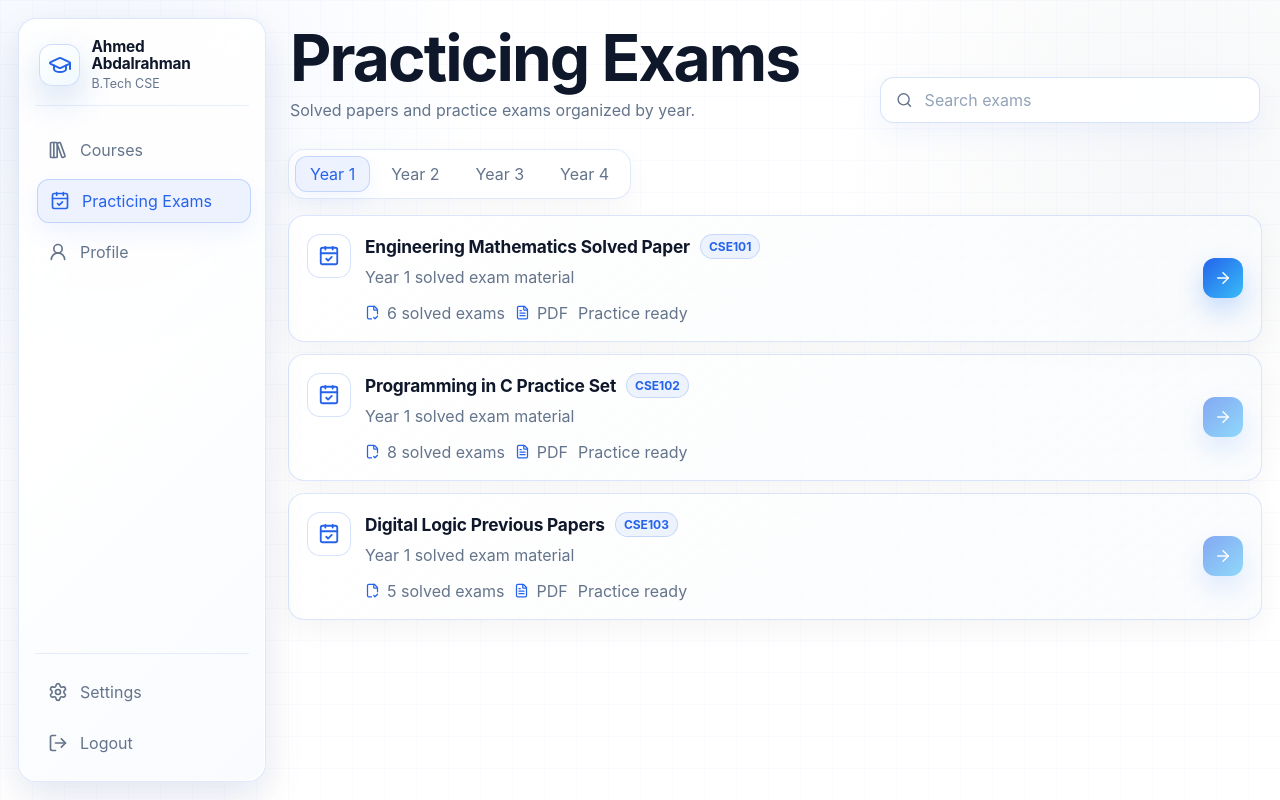
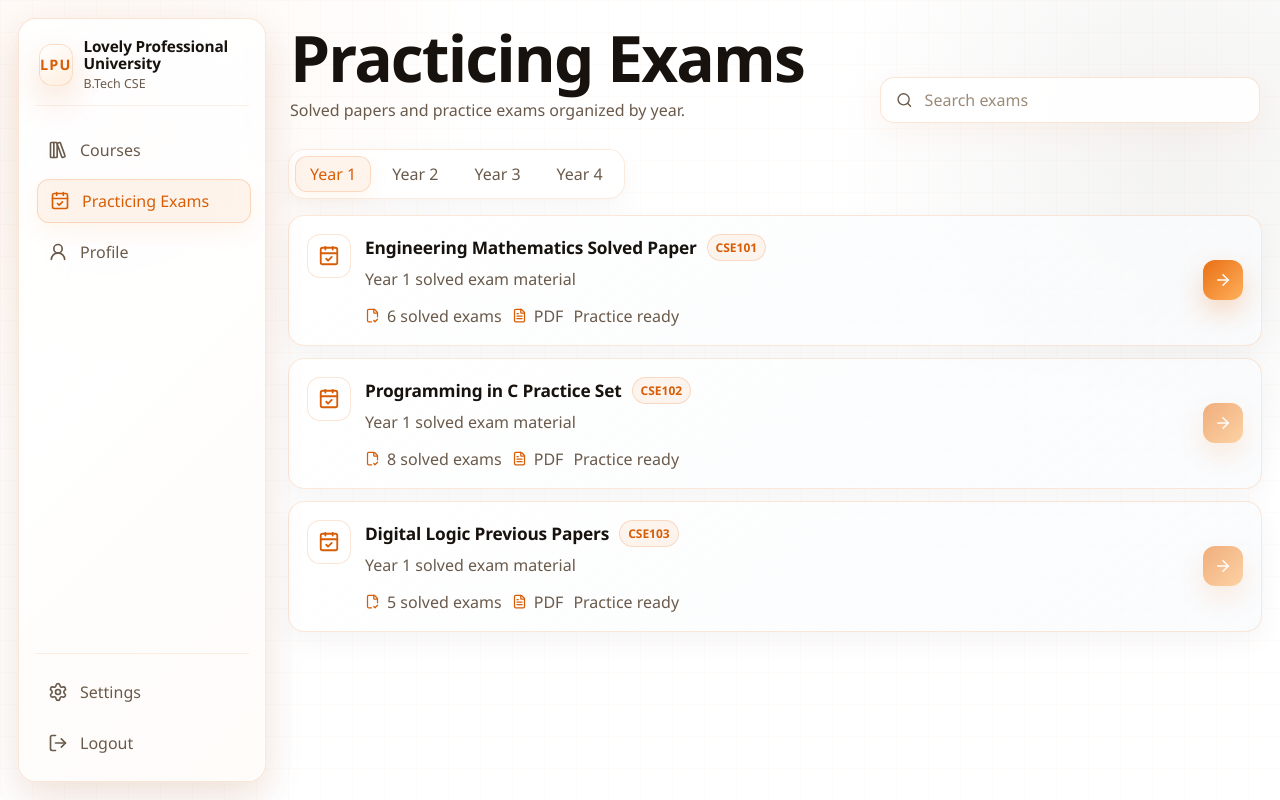
Before and after one commit to Aasa89048/EduStack, a Next.js app: page /exams in a window 1280 px wide. Built offline with nearby package versions, Linux system fonts and the light colour scheme.

Commit message:
replacing the old html files with the new next.js app

```diff
--- a/app/components/AppShell.js
+++ b/app/components/AppShell.js
@@ -2,7 +2,6 @@
 
 import {
   CalendarCheck,
-  GraduationCap,
   LibraryBig,
   LogOut,
   Settings,
@@ -25,10 +24,10 @@ export default function AppShell({ children }) {
       <aside className="sidebar glass-panel" aria-label="Main navigation">
         <Link className="brand" href="/courses">
           <span className="brand-mark">
-            <GraduationCap size={24} aria-hidden="true" />
+            <span className="brand-initials">LPU</span>
           </span>
           <span>
-            <strong>Ahmed Abdalrahman</strong>
+            <strong>Lovely Professional University</strong>
             <small>B.Tech CSE</small>
           </span>
         </Link>
--- a/app/globals.css
+++ b/app/globals.css
@@ -1,16 +1,16 @@
 :root {
   color-scheme: light;
-  --ink: #0f172a;
-  --muted: #64748b;
+  --ink: #17120d;
+  --muted: #6a5a4b;
   --soft: rgba(255, 255, 255, 0.72);
   --glass: rgba(255, 255, 255, 0.72);
-  --line: rgba(37, 99, 235, 0.15);
-  --blue: #2563eb;
-  --blue-strong: #2563eb;
-  --cyan: #38bdf8;
-  --edge-glow: 0 12px 34px rgba(37, 99, 235, 0.07);
+  --line: rgba(233, 111, 20, 0.18);
+  --blue: #e96f14;
+  --blue-strong: #d85d06;
+  --cyan: #ffb15c;
+  --edge-glow: 0 14px 36px rgba(233, 111, 20, 0.11);
   --shadow: 0 18px 50px rgba(15, 23, 42, 0.06);
-  --shadow-hover: 0 22px 46px rgba(37, 99, 235, 0.11);
+  --shadow-hover: 0 22px 46px rgba(233, 111, 20, 0.16);
 }
 
 * {
@@ -25,23 +25,21 @@ body {
 body {
   margin: 0;
   background:
-    linear-gradient(rgba(37, 99, 235, 0.025) 1px, transparent 1px),
-    linear-gradient(90deg, rgba(37, 99, 235, 0.025) 1px, transparent 1px),
-    radial-gradient(circle at 8% 12%, rgba(37, 99, 235, 0.055), transparent 28%),
-    radial-gradient(circle at 92% 18%, rgba(100, 116, 139, 0.06), transparent 26%),
+    linear-gradient(rgba(233, 111, 20, 0.025) 1px, transparent 1px),
+    linear-gradient(90deg, rgba(233, 111, 20, 0.025) 1px, transparent 1px),
+    radial-gradient(circle at 8% 12%, rgba(233, 111, 20, 0.055), transparent 28%),
+    radial-gradient(circle at 92% 18%, rgba(56, 44, 32, 0.06), transparent 26%),
     #ffffff;
   background-size: 32px 32px, 32px 32px, auto, auto, auto;
   color: var(--ink);
-  font-family: -apple-system, BlinkMacSystemFont, "Segoe UI", "Helvetica Neue", Arial, sans-serif;
+  font-family: "Segoe UI", Tahoma, Geneva, Verdana, sans-serif;
   letter-spacing: 0;
 }
 
 body,
 button,
 input {
-  font-family:
-    "SF Pro Rounded", ui-rounded, -apple-system, BlinkMacSystemFont, "Segoe UI",
-    "Helvetica Neue", Arial, sans-serif;
+  font-family: "Segoe UI", Tahoma, Geneva, Verdana, sans-serif;
 }
 
 a {
@@ -77,7 +75,7 @@ button {
   pointer-events: none;
   content: "";
   border-radius: inherit;
-  background: linear-gradient(135deg, rgba(255, 255, 255, 0.54), transparent 34%, rgba(37, 99, 235, 0.04));
+  background: linear-gradient(135deg, rgba(255, 255, 255, 0.54), transparent 34%, rgba(233, 111, 20, 0.04));
   opacity: 0.68;
 }
 
@@ -99,7 +97,7 @@ button {
   gap: 11px;
   min-height: 50px;
   padding: 4px 4px 14px;
-  border-bottom: 1px solid rgba(37, 99, 235, 0.1);
+  border-bottom: 1px solid rgba(233, 111, 20, 0.1);
 }
 
 .brand > span:last-child {
@@ -111,11 +109,11 @@ button {
   display: grid;
   place-items: center;
   color: var(--blue-strong);
-  background: linear-gradient(145deg, rgba(255, 255, 255, 0.84), rgba(220, 242, 255, 0.42));
-  border: 1px solid rgba(37, 99, 235, 0.2);
+  background: linear-gradient(145deg, rgba(255, 255, 255, 0.86), rgba(255, 223, 192, 0.52));
+  border: 1px solid rgba(233, 111, 20, 0.2);
   box-shadow:
     inset 0 1px 0 rgba(255, 255, 255, 0.85),
-    0 14px 34px rgba(17, 92, 191, 0.18);
+    0 14px 34px rgba(216, 93, 6, 0.18);
 }
 
 .brand-mark {
@@ -124,6 +122,12 @@ button {
   border-radius: 13px;
 }
 
+.brand-initials {
+  font-size: 0.9rem;
+  font-weight: 900;
+  letter-spacing: 0.08em;
+}
+
 .brand strong,
 .brand small {
   display: block;
@@ -157,7 +161,7 @@ button {
   gap: 7px;
   margin-top: auto;
   padding-top: 16px;
-  border-top: 1px solid rgba(37, 99, 235, 0.1);
+  border-top: 1px solid rgba(233, 111, 20, 0.1);
 }
 
 .logout-link {
@@ -188,9 +192,9 @@ button {
 .nav-item:hover,
 .nav-item.active {
   color: var(--blue-strong);
-  background: rgba(37, 99, 235, 0.08);
-  border-color: rgba(37, 99, 235, 0.22);
-  box-shadow: 0 10px 22px rgba(37, 99, 235, 0.07);
+  background: rgba(233, 111, 20, 0.08);
+  border-color: rgba(233, 111, 20, 0.22);
+  box-shadow: 0 10px 22px rgba(233, 111, 20, 0.07);
   transform: translateX(2px);
 }
 
@@ -250,10 +254,10 @@ h1 {
   min-height: 46px;
   padding: 0 18px;
   color: white;
-  background: linear-gradient(135deg, var(--blue), #1ab8ff);
+  background: linear-gradient(135deg, var(--blue), #ffb15c);
   border: 0;
   border-radius: 8px;
-  box-shadow: 0 14px 28px rgba(37, 99, 235, 0.18);
+  box-shadow: 0 14px 28px rgba(233, 111, 20, 0.18);
   cursor: pointer;
   white-space: nowrap;
 }
@@ -274,11 +278,11 @@ h1 {
   min-height: 330px;
   padding: 34px;
   overflow: hidden;
-  border: 1px solid rgba(37, 99, 235, 0.15);
+  border: 1px solid rgba(233, 111, 20, 0.15);
   border-radius: 20px;
   background:
     linear-gradient(135deg, rgba(255, 255, 255, 0.86), rgba(248, 250, 252, 0.74)),
-    radial-gradient(circle at 94% 8%, rgba(37, 99, 235, 0.1), transparent 34%);
+    radial-gradient(circle at 94% 8%, rgba(233, 111, 20, 0.1), transparent 34%);
   box-shadow: var(--shadow), var(--edge-glow);
   backdrop-filter: blur(14px);
   -webkit-backdrop-filter: blur(14px);
@@ -292,7 +296,7 @@ h1 {
   border-radius: inherit;
   box-shadow:
     inset 0 0 0 1px rgba(255, 255, 255, 0.62),
-    inset 12px 0 26px rgba(37, 99, 235, 0.04);
+    inset 12px 0 26px rgba(233, 111, 20, 0.04);
 }
 
 .hero-copy {
@@ -389,7 +393,7 @@ h1 {
   justify-content: space-between;
   min-height: 196px;
   padding: 20px;
-  border: 1px solid rgba(37, 99, 235, 0.15);
+  border: 1px solid rgba(233, 111, 20, 0.15);
   border-radius: 14px;
   background:
     linear-gradient(145deg, rgba(255, 255, 255, 0.9), rgba(248, 250, 252, 0.72));
@@ -404,7 +408,7 @@ h1 {
 .wide-card:hover,
 .metric-card:hover,
 .metric-tile:hover {
-  border-color: rgba(37, 99, 235, 0.3);
+  border-color: rgba(233, 111, 20, 0.3);
   box-shadow: var(--shadow-hover);
   transform: translateY(-3px);
 }
@@ -436,7 +440,7 @@ h1 {
   height: 8px;
   overflow: hidden;
   border-radius: 999px;
-  background: rgba(103, 141, 185, 0.16);
+  background: rgba(216, 93, 6, 0.16);
 }
 
 .progress-track div {
@@ -446,7 +450,7 @@ h1 {
 }
 
 .course-card.cyan {
-  border-color: rgba(25, 185, 255, 0.24);
+  border-color: rgba(255, 177, 92, 0.28);
 }
 
 .course-card.indigo {
@@ -501,9 +505,9 @@ h1 {
   padding: 0 15px;
   color: var(--muted);
   background: rgba(255, 255, 255, 0.88);
-  border: 1px solid rgba(37, 99, 235, 0.18);
+  border: 1px solid rgba(233, 111, 20, 0.18);
   border-radius: 14px;
-  box-shadow: 0 10px 28px rgba(37, 99, 235, 0.055);
+  box-shadow: 0 10px 28px rgba(233, 111, 20, 0.055);
   transition:
     border-color 180ms ease,
     box-shadow 180ms ease,
@@ -514,7 +518,7 @@ h1 {
   padding: 22px;
   color: var(--muted);
   text-align: center;
-  border: 1px dashed rgba(37, 99, 235, 0.2);
+  border: 1px dashed rgba(233, 111, 20, 0.2);
   border-radius: 12px;
   background: rgba(255, 255, 255, 0.58);
 }
@@ -533,7 +537,7 @@ h1 {
   gap: 6px;
   padding: 6px;
   background: rgba(255, 255, 255, 0.78);
-  border: 1px solid rgba(37, 99, 235, 0.14);
+  border: 1px solid rgba(233, 111, 20, 0.14);
   border-radius: 16px;
   box-shadow: 0 10px 28px rgba(15, 23, 42, 0.04);
 }
@@ -576,7 +580,7 @@ h1 {
 .segment.active span,
 .segment:hover span {
   color: var(--blue-strong);
-  background: rgba(37, 99, 235, 0.1);
+  background: rgba(233, 111, 20, 0.1);
 }
 
 .insight-strip {
@@ -593,7 +597,7 @@ h1 {
   padding: 0 16px;
   color: var(--muted);
   background: rgba(255, 255, 255, 0.72);
-  border: 1px solid rgba(37, 99, 235, 0.13);
+  border: 1px solid rgba(233, 111, 20, 0.13);
   border-radius: 16px;
   box-shadow: 0 10px 28px rgba(15, 23, 42, 0.035);
 }
@@ -605,9 +609,9 @@ h1 {
 .segment:hover,
 .segment.active {
   color: var(--blue-strong);
-  background: rgba(37, 99, 235, 0.08);
-  border-color: rgba(37, 99, 235, 0.2);
-  box-shadow: 0 8px 20px rgba(37, 99, 235, 0.06);
+  background: rgba(233, 111, 20, 0.08);
+  border-color: rgba(233, 111, 20, 0.2);
+  box-shadow: 0 8px 20px rgba(233, 111, 20, 0.06);
 }
 
 .segment:hover {
@@ -615,8 +619,8 @@ h1 {
 }
 
 .search-field:focus-within {
-  border-color: rgba(37, 99, 235, 0.36);
-  box-shadow: 0 16px 34px rgba(37, 99, 235, 0.105);
+  border-color: rgba(233, 111, 20, 0.36);
+  box-shadow: 0 16px 34px rgba(233, 111, 20, 0.105);
   transform: translateY(-2px);
 }
 
@@ -630,7 +634,7 @@ h1 {
 }
 
 .search-field input::placeholder {
-  color: #94a3b8;
+  color: #9b8a79;
 }
 
 .compact-hero {
@@ -648,7 +652,7 @@ h1 {
 .metric-card,
 .wide-card,
 .profile-card {
-  border: 1px solid rgba(37, 99, 235, 0.16);
+  border: 1px solid rgba(233, 111, 20, 0.16);
   background: linear-gradient(145deg, rgba(255, 255, 255, 0.9), rgba(248, 250, 252, 0.72));
   box-shadow: 0 10px 28px rgba(15, 23, 42, 0.045);
   transition:
@@ -718,7 +722,7 @@ h1 {
   place-items: center;
   width: 44px;
   height: 44px;
-  border: 1px solid rgba(37, 99, 235, 0.18);
+  border: 1px solid rgba(233, 111, 20, 0.18);
   border-radius: 13px;
   background: rgba(255, 255, 255, 0.76);
 }
@@ -743,9 +747,9 @@ h1 {
   color: var(--blue-strong);
   font-size: 0.75rem;
   font-weight: 700;
-  border: 1px solid rgba(37, 99, 235, 0.2);
+  border: 1px solid rgba(233, 111, 20, 0.2);
   border-radius: 999px;
-  background: rgba(37, 99, 235, 0.07);
+  background: rgba(233, 111, 20, 0.07);
 }
 
 .wide-card p {
@@ -798,7 +802,7 @@ h1 {
   border: 0;
   border-radius: 12px;
   cursor: pointer;
-  box-shadow: 0 12px 26px rgba(25, 118, 255, 0.24);
+  box-shadow: 0 12px 26px rgba(233, 111, 20, 0.24);
 }
 
 .icon-button svg {
@@ -807,8 +811,8 @@ h1 {
 
 .icon-button.quiet {
   color: var(--blue-strong);
-  background: rgba(37, 99, 235, 0.08);
-  border: 1px solid rgba(37, 99, 235, 0.16);
+  background: rgba(233, 111, 20, 0.08);
+  border: 1px solid rgba(233, 111, 20, 0.16);
   box-shadow: none;
   transition:
     transform 180ms ease,
@@ -817,8 +821,8 @@ h1 {
 }
 
 .icon-button.quiet:hover {
-  background: rgba(37, 99, 235, 0.12);
-  border-color: rgba(37, 99, 235, 0.28);
+  background: rgba(233, 111, 20, 0.12);
+  border-color: rgba(233, 111, 20, 0.28);
   transform: translateX(2px);
 }
 
@@ -834,7 +838,7 @@ h1 {
   border: 0;
   border-radius: 999px;
   cursor: pointer;
-  box-shadow: 0 12px 26px rgba(37, 99, 235, 0.18);
+  box-shadow: 0 12px 26px rgba(233, 111, 20, 0.18);
   transition:
     transform 180ms ease,
     box-shadow 180ms ease,
@@ -842,8 +846,8 @@ h1 {
 }
 
 .practice-button:hover {
-  background: #1d4ed8;
-  box-shadow: 0 16px 34px rgba(37, 99, 235, 0.24);
+  background: #bb4f05;
+  box-shadow: 0 16px 34px rgba(233, 111, 20, 0.24);
   transform: translateY(-1px);
 }
 
@@ -869,12 +873,12 @@ h1 {
   width: 108px;
   height: 108px;
   margin-bottom: 20px;
-  border: 1.5px solid rgba(25, 118, 255, 0.34);
+  border: 1.5px solid rgba(233, 111, 20, 0.34);
   border-radius: 32px;
   background:
-    linear-gradient(145deg, rgba(255, 255, 255, 0.82), rgba(214, 241, 255, 0.5)),
-    linear-gradient(135deg, rgba(25, 118, 255, 0.2), rgba(25, 185, 255, 0.1));
-  box-shadow: inset 0 1px 0 rgba(255, 255, 255, 0.8), 0 18px 38px rgba(25, 118, 255, 0.16);
+    linear-gradient(145deg, rgba(255, 255, 255, 0.82), rgba(255, 225, 197, 0.52)),
+    linear-gradient(135deg, rgba(233, 111, 20, 0.2), rgba(255, 177, 92, 0.14));
+  box-shadow: inset 0 1px 0 rgba(255, 255, 255, 0.8), 0 18px 38px rgba(233, 111, 20, 0.18);
 }
 
 .avatar-ring span {
@@ -896,7 +900,7 @@ h1 {
   width: 100%;
   margin-top: 28px;
   padding-top: 24px;
-  border-top: 1px solid rgba(25, 118, 255, 0.18);
+  border-top: 1px solid rgba(233, 111, 20, 0.18);
   text-align: left;
 }
 
@@ -916,7 +920,7 @@ h1 {
 
 .record-stack span {
   padding: 12px 14px;
-  border: 1px solid rgba(25, 118, 255, 0.16);
+  border: 1px solid rgba(233, 111, 20, 0.16);
   border-radius: 12px;
   background: rgba(255, 255, 255, 0.52);
 }
@@ -927,8 +931,8 @@ h1 {
   min-height: 100vh;
   padding: 24px;
   background:
-    radial-gradient(circle at 8% 16%, rgba(37, 99, 235, 0.16), transparent 28%),
-    radial-gradient(circle at 78% 78%, rgba(56, 189, 248, 0.14), transparent 24%),
+    radial-gradient(circle at 8% 16%, rgba(233, 111, 20, 0.16), transparent 28%),
+    radial-gradient(circle at 78% 78%, rgba(255, 177, 92, 0.14), transparent 24%),
     linear-gradient(135deg, #ffffff 0%, #eef6ff 44%, #dcecff 100%);
   overflow: hidden;
 }
@@ -939,8 +943,8 @@ h1 {
   pointer-events: none;
   content: "";
   background:
-    radial-gradient(circle at 22% 18%, rgba(37, 99, 235, 0.08), transparent 28%),
-    radial-gradient(circle at 78% 72%, rgba(56, 189, 248, 0.08), transparent 28%);
+    radial-gradient(circle at 22% 18%, rgba(233, 111, 20, 0.08), transparent 28%),
+    radial-gradient(circle at 78% 72%, rgba(255, 177, 92, 0.08), transparent 28%);
 }
 
 .auth-brand {
@@ -986,8 +990,8 @@ h1 {
   min-height: 520px;
   padding: 16px 30px 16px 24px;
   background: linear-gradient(180deg, rgba(238, 246, 255, 0.98), rgba(248, 252, 255, 0.85)),
-    radial-gradient(circle at 16% 18%, rgba(37, 99, 235, 0.16), transparent 24%),
-    radial-gradient(circle at 78% 28%, rgba(56, 189, 248, 0.14), transparent 20%);
+    radial-gradient(circle at 16% 18%, rgba(233, 111, 20, 0.16), transparent 24%),
+    radial-gradient(circle at 78% 28%, rgba(255, 177, 92, 0.14), transparent 20%);
   border-radius: 28px;
   box-shadow: inset 0 0 0 1px rgba(255, 255, 255, 0.7), 0 20px 60px rgba(15, 23, 42, 0.05);
 }
@@ -1011,7 +1015,7 @@ h1 {
   display: grid;
   place-items: center;
   color: var(--blue-strong);
-  filter: drop-shadow(0 18px 28px rgba(37, 99, 235, 0.16));
+  filter: drop-shadow(0 18px 28px rgba(233, 111, 20, 0.16));
 }
 
 .drawing-mark.main {
@@ -1019,7 +1023,7 @@ h1 {
   top: 50%;
   width: 170px;
   height: 170px;
-  border: 2px solid rgba(37, 99, 235, 0.22);
+  border: 2px solid rgba(233, 111, 20, 0.22);
   border-radius: 999px;
   transform: translate(-50%, -50%);
   background: rgba(255, 255, 255, 0.24);
@@ -1051,7 +1055,7 @@ h1 {
   position: absolute;
   height: 2px;
   border-radius: 999px;
-  background: linear-gradient(90deg, transparent, rgba(37, 99, 235, 0.32), transparent);
+  background: linear-gradient(90deg, transparent, rgba(233, 111, 20, 0.32), transparent);
 }
 
 .drawing-line.line-one {
@@ -1092,9 +1096,7 @@ h1 {
   max-width: 560px;
   margin-top: 16px;
   color: var(--blue-strong);
-  font-family:
-    "SF Pro Rounded", ui-rounded, -apple-system, BlinkMacSystemFont, "Segoe UI",
-    sans-serif;
+  font-family: "Segoe UI", Tahoma, Geneva, Verdana, sans-serif;
   font-size: clamp(1.1rem, 2vw, 1.45rem);
   font-weight: 800;
   line-height: 1.45;
@@ -1111,7 +1113,7 @@ h1 {
   line-height: 1.04;
   font-weight: 900;
   color: var(--blue-strong);
-  text-shadow: 0 2px 6px rgba(37, 99, 235, 0.12);
+  text-shadow: 0 2px 6px rgba(233, 111, 20, 0.12);
 }
 
 .auth-hero-copy p {
@@ -1132,7 +1134,7 @@ h1 {
   content: "";
   position: absolute;
   inset: 0;
-  background: radial-gradient(circle at 50% 50%, rgba(59, 130, 246, 0.08), transparent 42%);
+  background: radial-gradient(circle at 50% 50%, rgba(233, 111, 20, 0.08), transparent 42%);
 }
 
 .artwork-svg {
@@ -1158,8 +1160,8 @@ h1 {
   top: 22px;
   left: 24px;
   border-radius: 999px;
-  border: 2px solid rgba(37, 99, 235, 0.28);
-  box-shadow: 0 0 0 24px rgba(37, 99, 235, 0.04);
+  border: 2px solid rgba(233, 111, 20, 0.28);
+  box-shadow: 0 0 0 24px rgba(233, 111, 20, 0.04);
   animation-delay: 0s;
 }
 
@@ -1169,8 +1171,8 @@ h1 {
   top: 34%;
   right: 26%;
   border-radius: 999px;
-  background: rgba(37, 99, 235, 0.88);
-  box-shadow: 0 0 18px rgba(37, 99, 235, 0.25);
+  background: rgba(233, 111, 20, 0.88);
+  box-shadow: 0 0 18px rgba(233, 111, 20, 0.25);
   animation-delay: 1.5s;
 }
 
@@ -1180,7 +1182,7 @@ h1 {
   left: 52%;
   top: 20%;
   border-radius: 999px;
-  background: linear-gradient(180deg, rgba(37, 99, 235, 0.85), transparent);
+  background: linear-gradient(180deg, rgba(233, 111, 20, 0.85), transparent);
   animation-delay: 3s;
 }
 
@@ -1191,7 +1193,7 @@ h1 {
   right: 18%;
   border-radius: 24px;
   transform: rotate(18deg);
-  background: rgba(56, 189, 248, 0.22);
+  background: rgba(255, 177, 92, 0.22);
   animation-delay: 4.5s;
 }
 
@@ -1208,9 +1210,9 @@ h1 {
   padding: 0 12px;
   color: var(--blue-strong);
   font-weight: 800;
-  border: 1px solid rgba(37, 99, 235, 0.16);
+  border: 1px solid rgba(233, 111, 20, 0.16);
   border-radius: 999px;
-  background: rgba(37, 99, 235, 0.07);
+  background: rgba(233, 111, 20, 0.07);
 }
 
 .auth-card {
@@ -1218,7 +1220,7 @@ h1 {
   gap: 18px;
   padding: 32px;
   background: linear-gradient(180deg, rgba(255, 255, 255, 0.98), rgba(234, 244, 255, 0.9));
-  border: 1px solid rgba(37, 99, 235, 0.14);
+  border: 1px solid rgba(233, 111, 20, 0.14);
   border-radius: 28px;
   box-shadow: 0 28px 90px rgba(15, 23, 42, 0.08);
   backdrop-filter: blur(24px);
@@ -1262,15 +1264,15 @@ h1 {
   padding: 0 14px;
   color: var(--muted);
   background: rgba(255, 255, 255, 0.78);
-  border: 1px solid rgba(37, 99, 235, 0.15);
+  border: 1px solid rgba(233, 111, 20, 0.15);
   border-radius: 14px;
   transition: all 0.3s ease;
-  box-shadow: 0 2px 8px rgba(37, 99, 235, 0.08);
+  box-shadow: 0 2px 8px rgba(233, 111, 20, 0.08);
 }
 
 .field > div:focus-within {
-  border-color: rgba(37, 99, 235, 0.34);
-  box-shadow: 0 4px 16px rgba(37, 99, 235, 0.12), 0 0 0 3px rgba(37, 99, 235, 0.1);
+  border-color: rgba(233, 111, 20, 0.34);
+  box-shadow: 0 4px 16px rgba(233, 111, 20, 0.12), 0 0 0 3px rgba(233, 111, 20, 0.1);
   transform: translateY(-1px);
 }
 
@@ -1284,7 +1286,7 @@ h1 {
 }
 
 .field input::placeholder {
-  color: #94a3b8;
+  color: #9b8a79;
 }
 
 .auth-submit {
@@ -1297,12 +1299,12 @@ h1 {
   padding: 0 14px;
   color: white;
   font-weight: 700;
-  background: linear-gradient(135deg, #2563eb, #1d4ed8);
+  background: linear-gradient(135deg, #e96f14, #bb4f05);
   border: none;
   border-radius: 16px;
   cursor: pointer;
   transition: transform 180ms ease, box-shadow 180ms ease, background 180ms ease;
-  box-shadow: 0 14px 36px rgba(37, 99, 235, 0.22);
+  box-shadow: 0 14px 36px rgba(233, 111, 20, 0.22);
 }
 
 .material-grid {
@@ -1319,7 +1321,7 @@ h1 {
   padding: 18px;
   color: inherit;
   background: linear-gradient(145deg, rgba(255, 255, 255, 0.92), rgba(248, 250, 252, 0.76));
-  border: 1px solid rgba(37, 99, 235, 0.16);
+  border: 1px solid rgba(233, 111, 20, 0.16);
   border-radius: 18px;
   box-shadow: 0 10px 28px rgba(15, 23, 42, 0.045);
   transition:
@@ -1329,7 +1331,7 @@ h1 {
 }
 
 .material-card:hover {
-  border-color: rgba(37, 99, 235, 0.3);
+  border-color: rgba(233, 111, 20, 0.3);
   box-shadow: var(--shadow-hover);
   transform: translateY(-3px);
 }
@@ -1358,7 +1360,7 @@ h1 {
   gap: 18px;
   padding: 22px;
   background: rgba(255, 255, 255, 0.82);
-  border: 1px solid rgba(37, 99, 235, 0.16);
+  border: 1px solid rgba(233, 111, 20, 0.16);
   border-radius: 22px;
   box-shadow: var(--shadow), var(--edge-glow);
 }
@@ -1371,11 +1373,11 @@ h1 {
   color: var(--blue-strong);
   text-align: center;
   background:
-    linear-gradient(rgba(37, 99, 235, 0.04) 1px, transparent 1px),
-    linear-gradient(90deg, rgba(37, 99, 235, 0.04) 1px, transparent 1px),
+    linear-gradient(rgba(233, 111, 20, 0.04) 1px, transparent 1px),
+    linear-gradient(90deg, rgba(233, 111, 20, 0.04) 1px, transparent 1px),
     #ffffff;
   background-size: 26px 26px;
-  border: 1px solid rgba(37, 99, 235, 0.14);
+  border: 1px solid rgba(233, 111, 20, 0.14);
   border-radius: 18px;
 }
 
@@ -1398,8 +1400,8 @@ h1 {
 }
 
 .auth-submit:hover {
-  background: linear-gradient(135deg, #1e40af, #2563eb);
-  box-shadow: 0 0 36px rgba(37, 99, 235, 0.56), 0 22px 54px rgba(37, 99, 235, 0.2);
+  background: linear-gradient(135deg, #9a4104, #e96f14);
+  box-shadow: 0 0 36px rgba(233, 111, 20, 0.56), 0 22px 54px rgba(233, 111, 20, 0.2);
   transform: translateY(-2px);
 }
 
```
